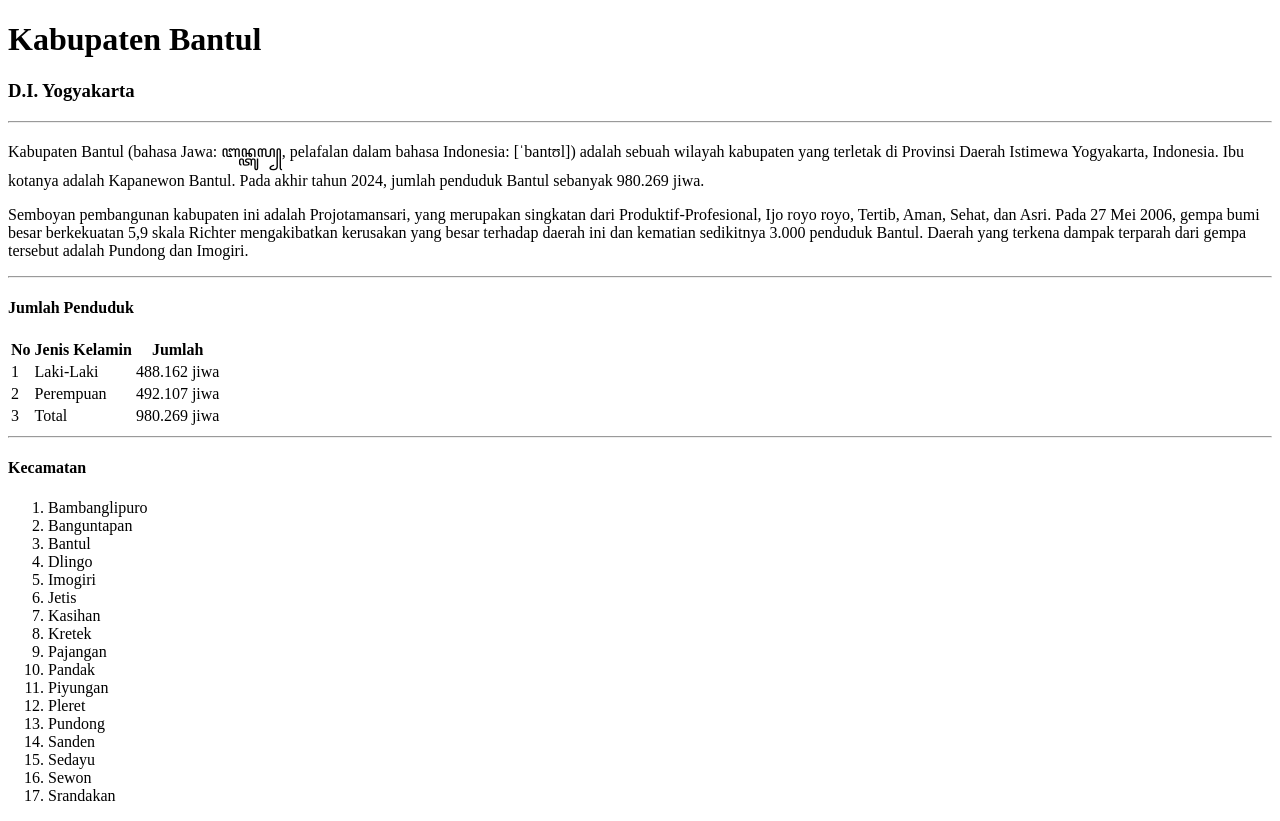
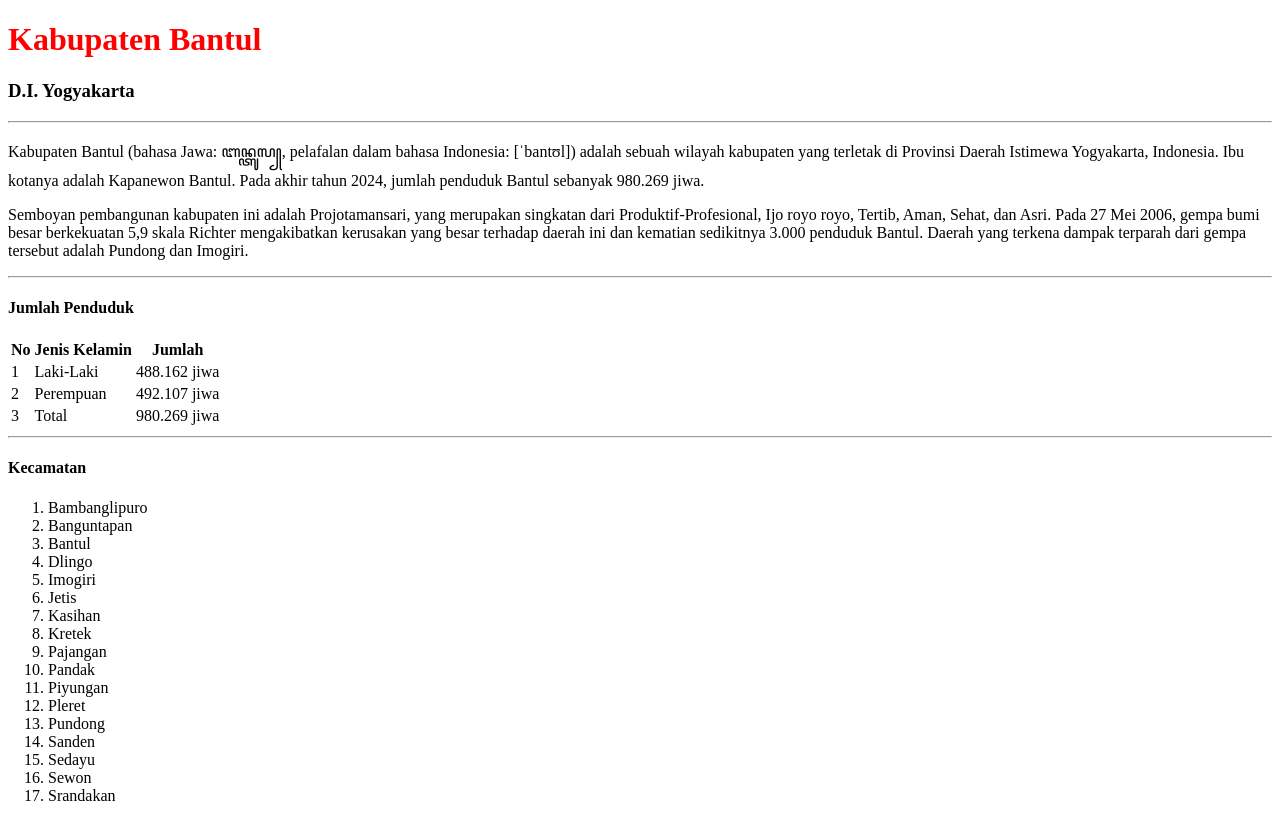
Before and after one commit to idheafp-cell/pgweb2025-acara1, a plain HTML site: page index.html in a window 1280 px wide. Drawn offline with Linux system fonts and the light colour scheme.

Commit message:
ubah warna judul

```diff
--- a/index.html
+++ b/index.html
@@ -10,7 +10,7 @@
 <body>
     <main>
         <!-- Judul -->
-        <h1>Kabupaten Bantul</h1>
+        <h1 style="color: red">Kabupaten Bantul</h1>
 
         <!-- Sub Judul -->
         <h3>D.I. Yogyakarta</h3>
```
